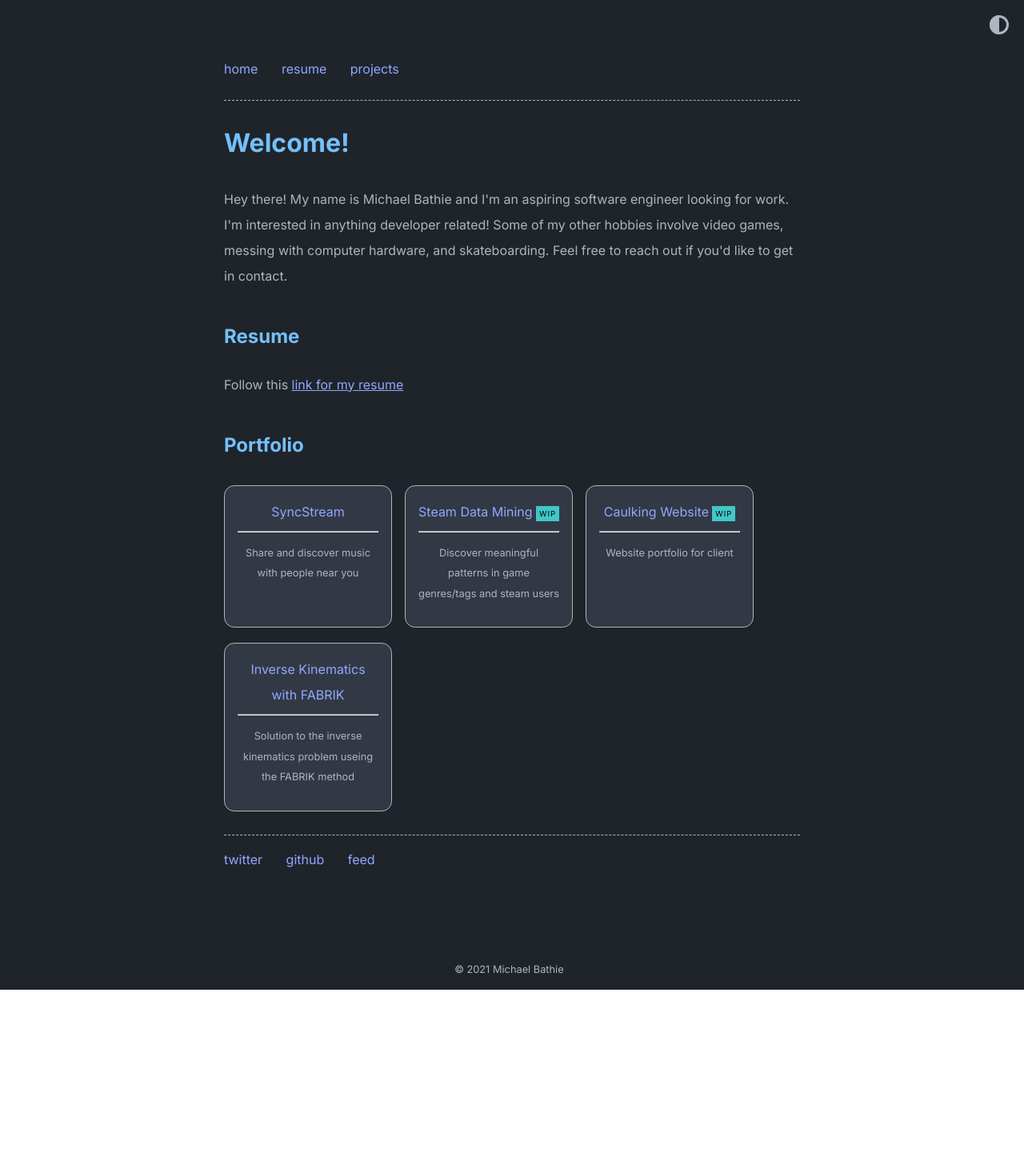
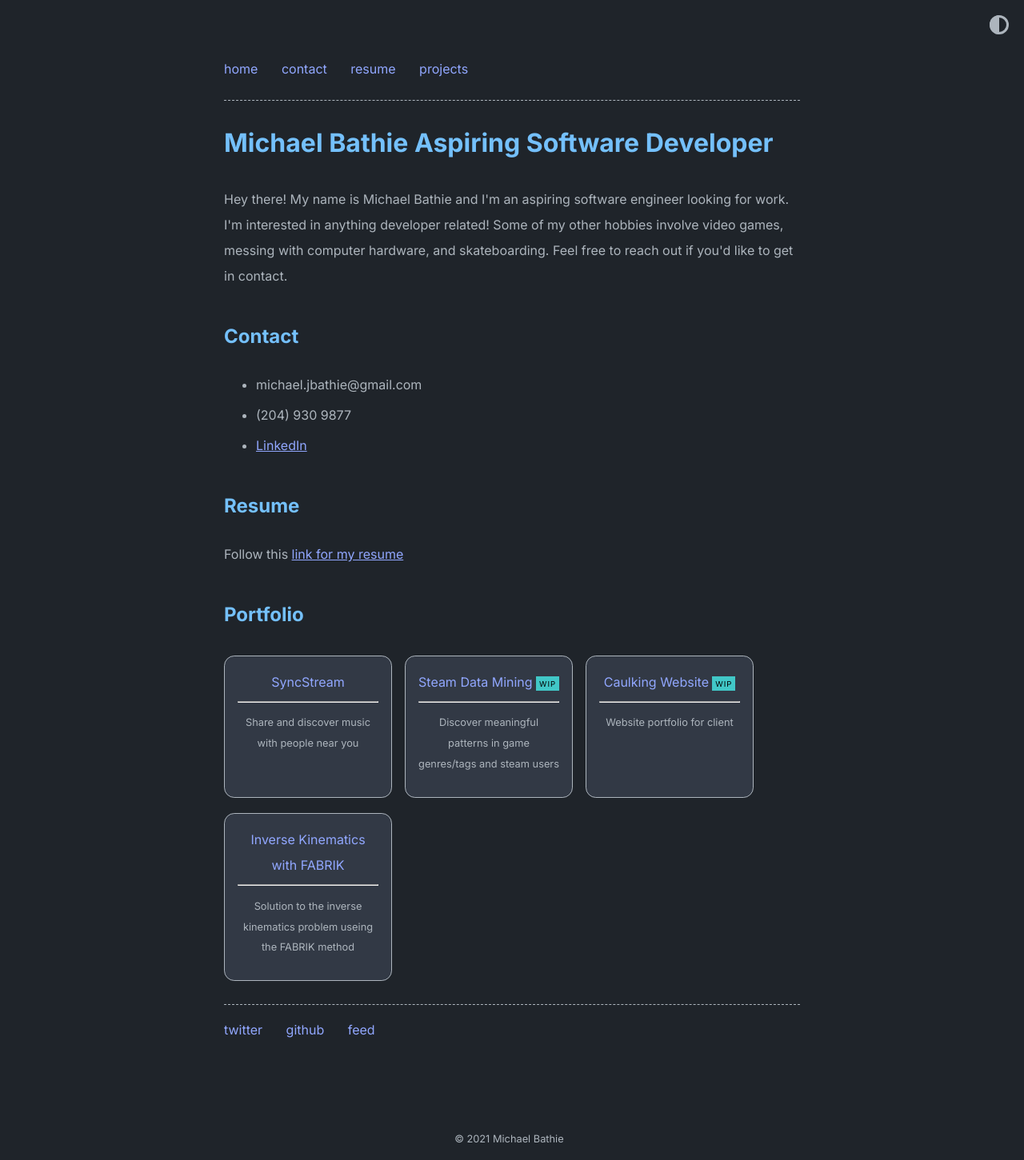
Before and after one commit to MichaelBathie/MichaelBathie.github.io, a Jekyll site: the page built from index.md, in a window 1280 px wide. Shown: the whole page at 80% size. Built offline with Jekyll 4.4.1, drawn with Linux system fonts in a browser that asks for light colours; before the commit the page ends 1238 px from its top, so only the background shows below that.

Commit message:
projects now display and contact section

```diff
--- a/_config.yml
+++ b/_config.yml
@@ -1,4 +1,4 @@
-title: Welcome!
+title: Michael Bathie Aspiring Software Developer
 author: Michael Bathie
 url: "" # root address of the site
 description: > # description of the site (multiple lines allowed)
@@ -27,6 +27,7 @@ theme_config:
   show_footer: true # show footer links in home page,add in _data/home.yml
   show_copyright: true # show copyright notice in footer
   # following keys are using to create home layout
+  show_contact: true
   show_resume: true
   show_projects: true # show projects as cards, add in _data/home.yml
   show_blog: false # show blog posts added in _posts
@@ -35,6 +36,7 @@ theme_config:
   # options for "home" page
   home:
     title_projects: Portfolio
+    title_contact: Contact
     title_resume: Resume
     title_misc_list: Details
     title_blog: Blog
--- a/_data/home.yml
+++ b/_data/home.yml
@@ -1,12 +1,25 @@
 navbar_entries:
   - title: home
     url: "#top"
+
+  - title: contact
+    url: "#contact"
 
   - title: resume
     url: "#resume"
 
   - title: projects
     url: "#portfolio"
+
+contact_entry:
+  - title: michael.jbathie@gmail.com
+    url: false
+
+  - title: (204) 930 9877
+    url: false
+
+  - title: LinkedIn
+    url: https://www.linkedin.com/in/michaelbathie/
 
 resume_entry:
   - title: link for my resume
--- a/_layouts/home.html
+++ b/_layouts/home.html
@@ -15,6 +15,11 @@ layout: default
 </header>
 
 {{ content }}
+
+{% if site.theme_config.show_contact == true %}
+  <h2 id="contact">{{ site.theme_config.home.title_contact }}</h2>
+  {% include vertical_list.html collection=site.data.home.contact_entry %}
+{% endif %}
 
 {% if site.theme_config.show_resume == true %}
   <h2 id="resume">{{ site.theme_config.home.title_resume }}</h2>
```
